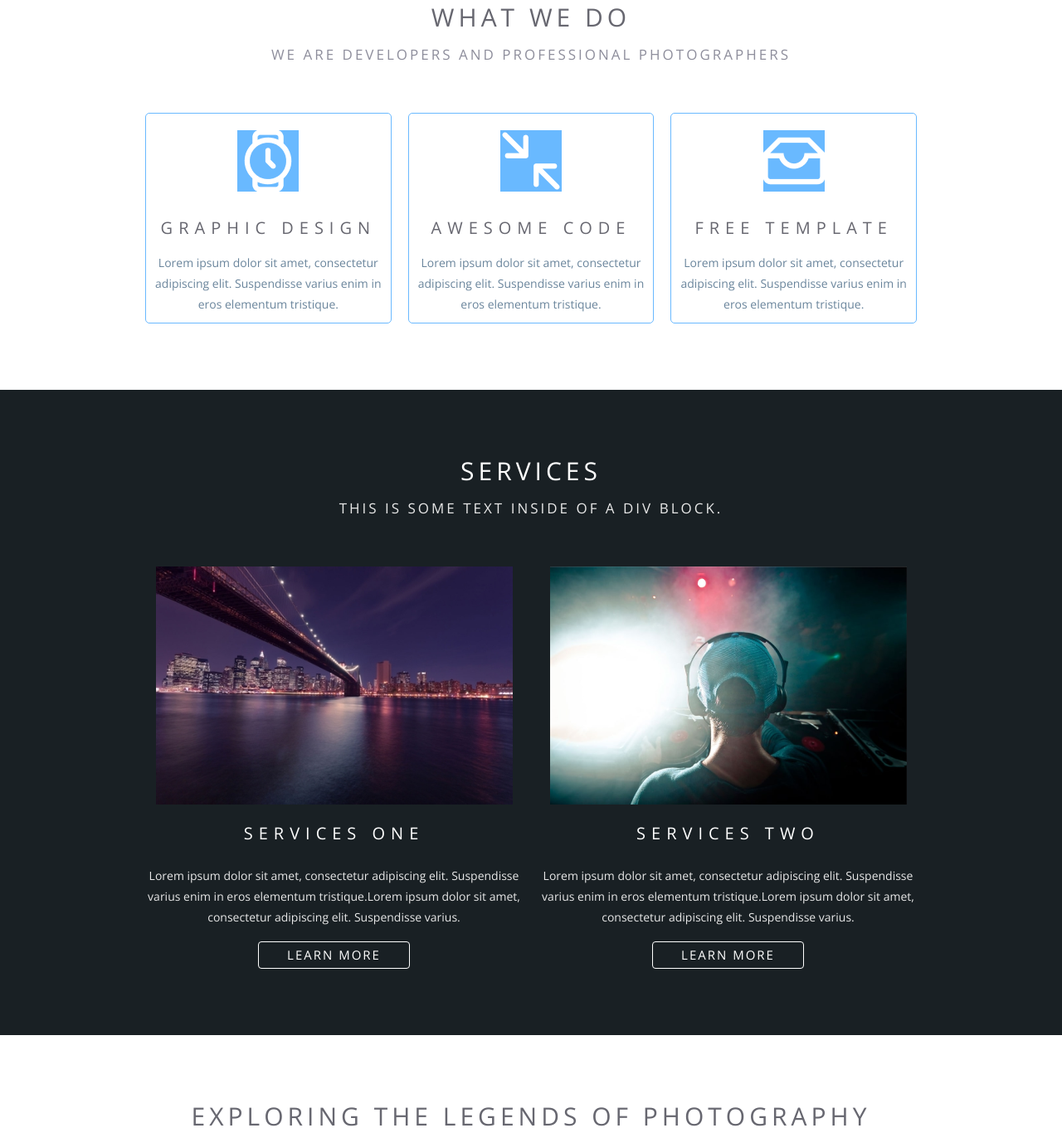
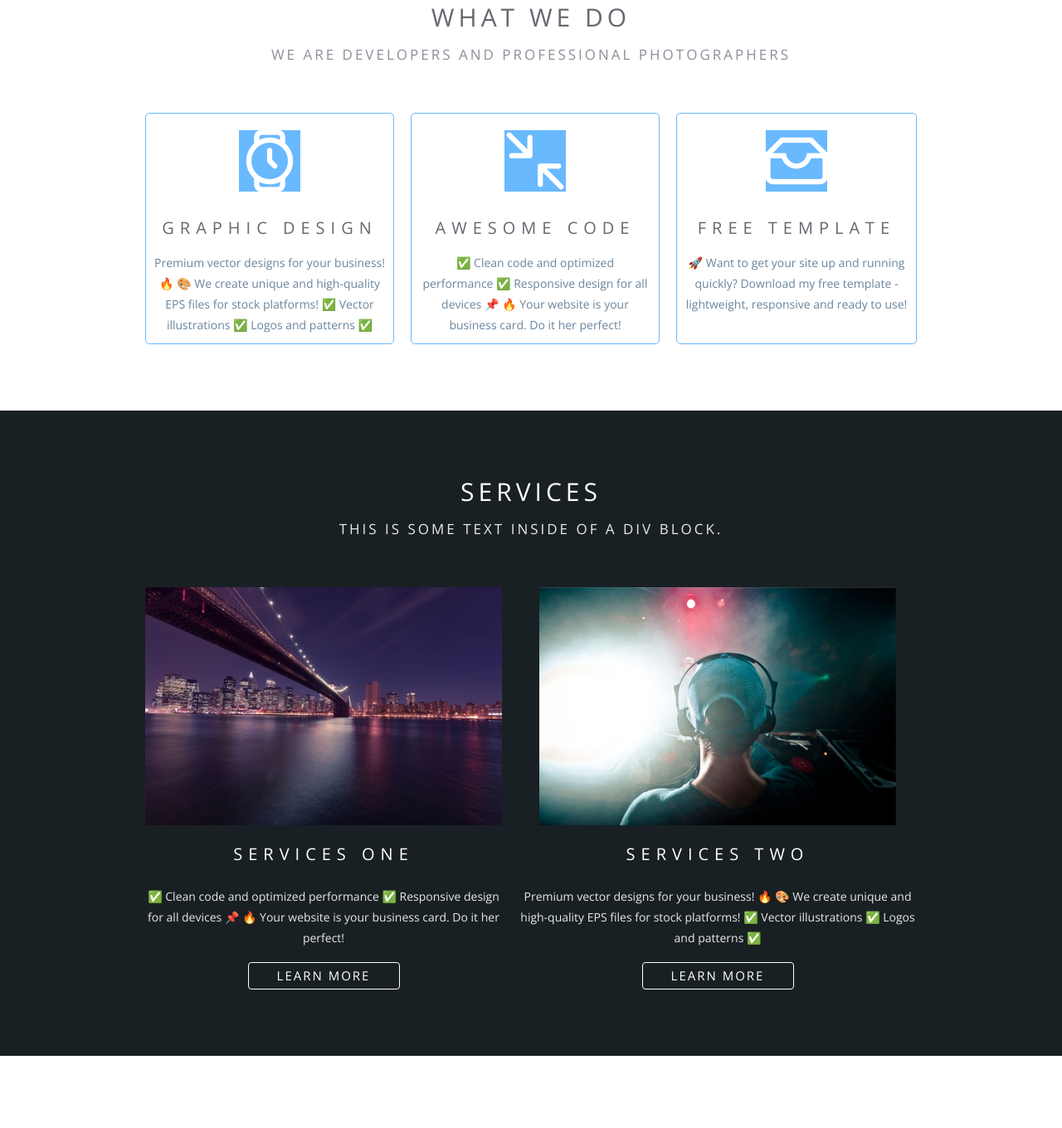
Before and after one commit to Levandovskiy/Project_Velocity, a plain HTML site: page index.html in a window 1280 px wide. Shown: the part 546-1906 px from the top of the page at 83% size. Drawn offline with nearby package versions, Linux system fonts and the light colour scheme.

Commit message:
add node

```diff
--- a/index.html
+++ b/index.html
@@ -67,24 +67,26 @@
                   <img src="./img/what-we-do-img/IMAGE1.png" alt="frame" />
                   <p class="what-we-do__title">Graphic Design</p>
                   <p class="what-we-do__description">
-                    Lorem ipsum dolor sit amet, consectetur adipiscing elit.
-                    Suspendisse varius enim in eros elementum tristique.
+                    Premium vector designs for your business! 🔥 🎨 We create
+                    unique and high-quality EPS files for stock platforms! ✅
+                    Vector illustrations ✅ Logos and patterns ✅
                   </p>
                 </div>
                 <div class="what-we-do__bloc what-we-do__bloc--2">
                   <img src="./img/what-we-do-img/IMAGE2.png" alt="frame" />
                   <p class="what-we-do__title">Awesome code</p>
                   <p class="what-we-do__description">
-                    Lorem ipsum dolor sit amet, consectetur adipiscing elit.
-                    Suspendisse varius enim in eros elementum tristique.
+                    ✅ Clean code and optimized performance ✅ Responsive design
+                    for all devices 📌 🔥 Your website is your business card. Do
+                    it her perfect!
                   </p>
                 </div>
                 <div class="what-we-do__bloc what-we-do__bloc--3">
                   <img src="./img/what-we-do-img/IMAGE3.png" alt="frame" />
                   <p class="what-we-do__title">free template</p>
                   <p class="what-we-do__description">
-                    Lorem ipsum dolor sit amet, consectetur adipiscing elit.
-                    Suspendisse varius enim in eros elementum tristique.
+                    🚀 Want to get your site up and running quickly? Download my
+                    free template - lightweight, responsive and ready to use!
                   </p>
                 </div>
               </div>
@@ -108,10 +110,9 @@
                   />
                   <p class="services__title">SERVICES ONE</p>
                   <p class="services__description">
-                    Lorem ipsum dolor sit amet, consectetur adipiscing elit.
-                    Suspendisse varius enim in eros elementum tristique.Lorem
-                    ipsum dolor sit amet, consectetur adipiscing elit.
-                    Suspendisse varius.
+                    ✅ Clean code and optimized performance ✅ Responsive design
+                    for all devices 📌 🔥 Your website is your business card. Do
+                    it her perfect!
                   </p>
                   <button class="services__batton_item1">Learn more</button>
                 </div>
@@ -123,10 +124,9 @@
                   />
                   <p class="services__title">SERVICES TWO</p>
                   <p class="services__description">
-                    Lorem ipsum dolor sit amet, consectetur adipiscing elit.
-                    Suspendisse varius enim in eros elementum tristique.Lorem
-                    ipsum dolor sit amet, consectetur adipiscing elit.
-                    Suspendisse varius.
+                    Premium vector designs for your business! 🔥 🎨 We create
+                    unique and high-quality EPS files for stock platforms! ✅
+                    Vector illustrations ✅ Logos and patterns ✅
                   </p>
                   <button class="services__batton_item2">Learn more</button>
                 </div>
```
Also changed, not shown: server/package.json (added, +18 -0 lines), 1 other file.
